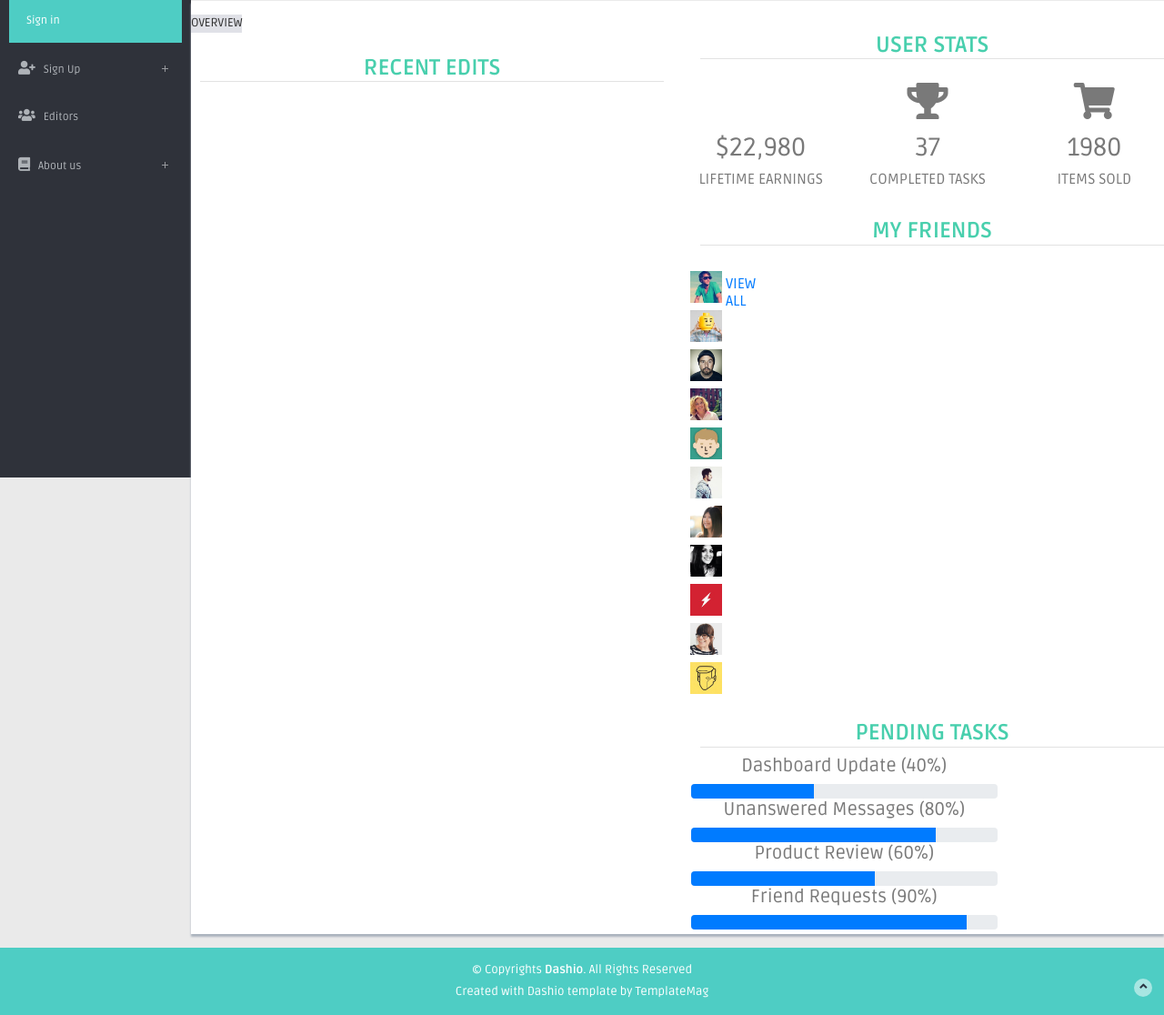
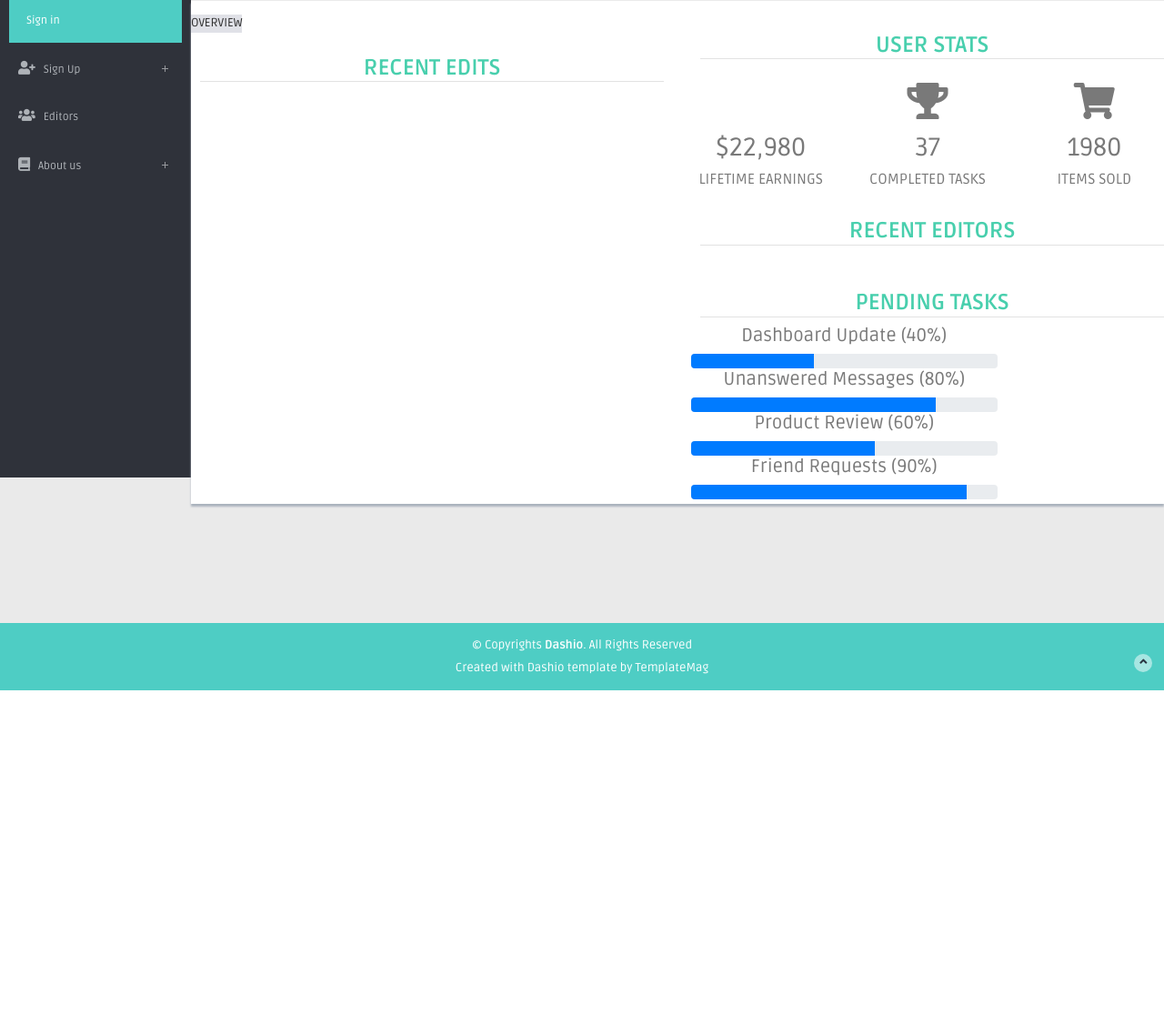
Before and after one commit to aminrd/photoHub, a Django app: template WebApplication/templates/profile.html in a window 1280 px wide. Shown: the part 275-1391 px from the top of the page at 91% size. After the commit the page ends 1034 px from the top, so only its background shows below. Run offline with Django 3.2, Linux system fonts and the light colour scheme; the template is opened without the code that fills it, so the values that code supplies are empty; some libraries are stand-ins or nearby versions.

Commit message:
profile page update

```diff
--- a/WebApplication/WebApplication/views.py
+++ b/WebApplication/WebApplication/views.py
@@ -26,7 +26,7 @@ class pageArgs:
         self.PROFILE_ACTIVE = False
         self.EDITORS_ACTIVE = False
         self.BALANCE_ACTIVE = False
-        self.ABOUTus_ACTIVE = False
+        self.ABOUTUS_ACTIVE = False
 
 
 
@@ -91,7 +91,7 @@ def profile(request, user_id):
     else:
         user_profile = get_object_or_404(Client, pk=user_id)
     parg.PROFILE = user_profile
-    parg.TODAY = datetime.datetime.utcnow()
+    parg.TODAY = datetime.datetime.now()
 
     return render(request, 'profile.html', parg.__dict__)
 
--- a/WebApplication/templates/profile.html
+++ b/WebApplication/templates/profile.html
@@ -71,8 +71,8 @@
                               {% for recent in PROFILE.get_public_projects %}
                             <div class="activity-icon bg-theme"><i class="fa fa-check"></i></div>
                             <div class="activity-panel">
-                              <h5>{{ TODAY|timesince:recent.time_finished }} HOUR AGO</h5>
-                              <p>Purchased: Dashio Admin Panel & Front-end theme.</p>
+                              <h5>{{ recent.time_finished }}</h5>
+                              <p>Edit finished</p>
                             </div>
                               {% endfor %}
                           </div>
@@ -101,48 +101,17 @@
                           </div>
                         </div>
                         <!-- /row -->
-                        <h4>My Friends</h4>
+                        <h4>{% if PROFILE.role == 'designer' %}RECENT CLIENTS{% else %}RECENT EDITORS{% endif %}</h4>
                         <div class="row centered mb">
                           <ul class="my-friends">
+                              {% for opponent in PROFILE.get_opposite_list %}
                             <li>
-                              <div class="friends-pic"><img class="img-circle" width="35" height="35" src="img/friends/fr-01.jpg"></div>
+                            <a href="/profile/{{ opponent.id }}/">
+                              <div class="friends-pic"><img class="img-circle" width="50" height="50" src="{{ opponent.get_profile_thumbnail }}"></div>
+                            </a>
                             </li>
-                            <li>
-                              <div class="friends-pic"><img class="img-circle" width="35" height="35" src="img/friends/fr-02.jpg"></div>
-                            </li>
-                            <li>
-                              <div class="friends-pic"><img class="img-circle" width="35" height="35" src="img/friends/fr-03.jpg"></div>
-                            </li>
-                            <li>
-                              <div class="friends-pic"><img class="img-circle" width="35" height="35" src="img/friends/fr-04.jpg"></div>
-                            </li>
-                            <li>
-                              <div class="friends-pic"><img class="img-circle" width="35" height="35" src="img/friends/fr-05.jpg"></div>
-                            </li>
-                            <li>
-                              <div class="friends-pic"><img class="img-circle" width="35" height="35" src="img/friends/fr-06.jpg"></div>
-                            </li>
-                            <li>
-                              <div class="friends-pic"><img class="img-circle" width="35" height="35" src="img/friends/fr-07.jpg"></div>
-                            </li>
-                            <li>
-                              <div class="friends-pic"><img class="img-circle" width="35" height="35" src="img/friends/fr-08.jpg"></div>
-                            </li>
-                            <li>
-                              <div class="friends-pic"><img class="img-circle" width="35" height="35" src="img/friends/fr-09.jpg"></div>
-                            </li>
-                            <li>
-                              <div class="friends-pic"><img class="img-circle" width="35" height="35" src="img/friends/fr-10.jpg"></div>
-                            </li>
-                            <li>
-                              <div class="friends-pic"><img class="img-circle" width="35" height="35" src="img/friends/fr-11.jpg"></div>
-                            </li>
+                              {% endfor %}
                           </ul>
-                          <div class="row mt">
-                            <div class="col-md-4 col-md-offset-4">
-                              <h6><a href="#">VIEW ALL</a></h6>
-                            </div>
-                          </div>
                         </div>
                         <!-- /row -->
                         <h4>Pending Tasks</h4>
```
Also changed, not shown: WebApplication/WebApplication/models.py (+10 -0 lines).
